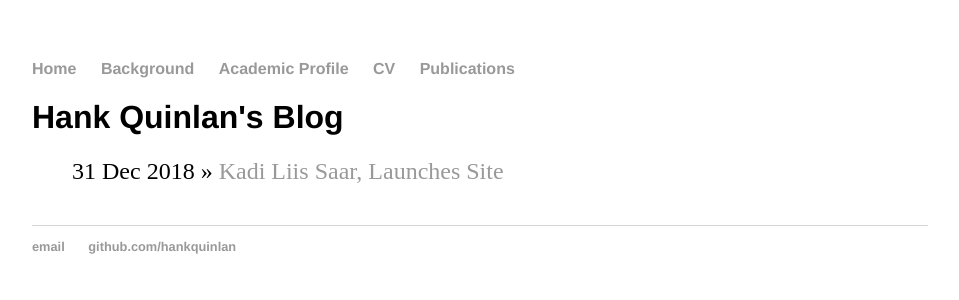
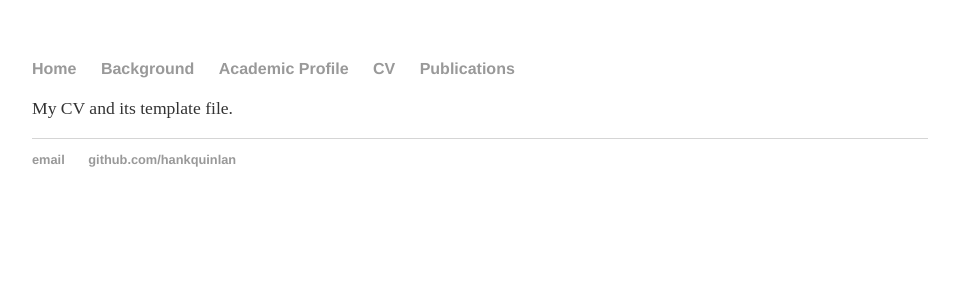
Before and after one commit to kadiliissaar/kadiliissaar.github.io, a Jekyll site: the page built from cv/index.html, in a window 1280 px wide. Shown: the top 300 px of the page, without its empty margins (160-1119 px from the left). Built offline with Jekyll 4.4.1, drawn with Linux system fonts in a browser that asks for light colours.

Commit message:
Update index.html

```diff
--- a/cv/index.html
+++ b/cv/index.html
@@ -1,11 +1,7 @@
 ---
 layout: default
-title: Hank Quinlan's Blog
+title: Kadi Liis Saar
 ---
-	<h1>{{ page.title }}</h1>
-	<ul class="posts">
-
-	  {% for post in site.posts %}
-	    <li><span>{{ post.date | date_to_string }}</span> » <a href="{{ post.url }}" title="{{ post.title }}">{{ post.title }}</a></li>
-	  {% endfor %}
-	</ul>
+<div class="blurb">
+	<p> My CV and its template file.</p>
+</div><!-- /.blurb -->
```
